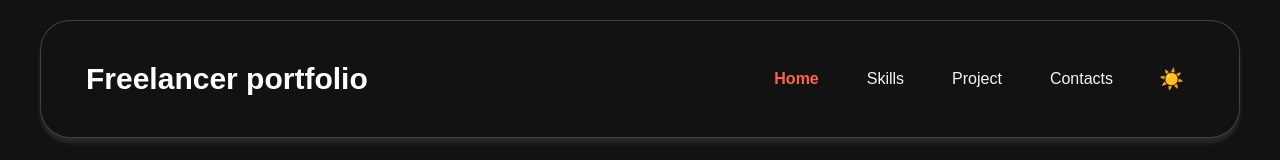
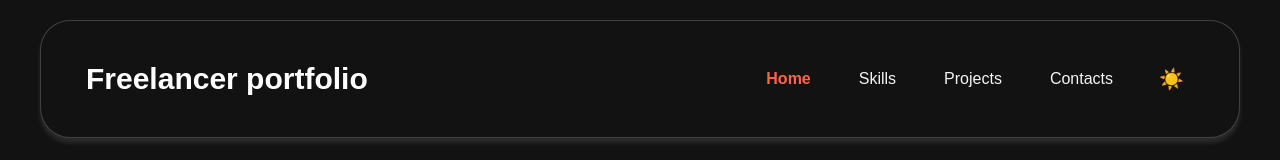
Before and after one commit to firdavs2000/Portfolio, a React (Vite) app: page / in a window 1280 px wide. Shown: the top 160 px of the page. Built offline with nearby package versions, Linux system fonts and the light colour scheme; no server answers; a web font is replaced by a local one.

Commit message:
first commit

```diff
--- a/src/components/Header.jsx
+++ b/src/components/Header.jsx
@@ -8,7 +8,6 @@ const Header = () => {
 
   const toggleMenu = () => setMenuOpen((prev) => !prev);
 
-  // Optional: set body class globally
   useEffect(() => {
     document.body.className = darkMode ? "dark" : "light";
   }, [darkMode]);
@@ -66,7 +65,7 @@ const Header = () => {
                     isActive ? "nav_link active" : "nav_link"
                   }
                 >
-                  <span>Project</span>
+                  <span>Projects</span>
                 </NavLink>
               </li>
               <li>
```
